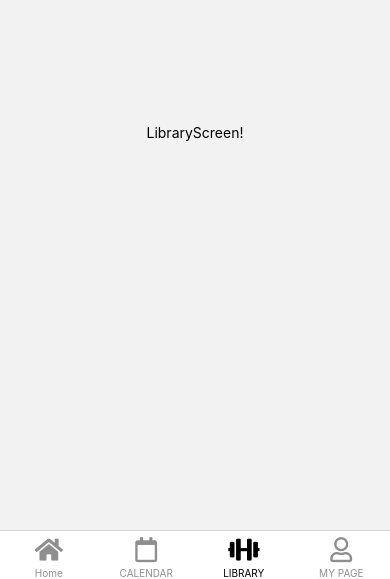
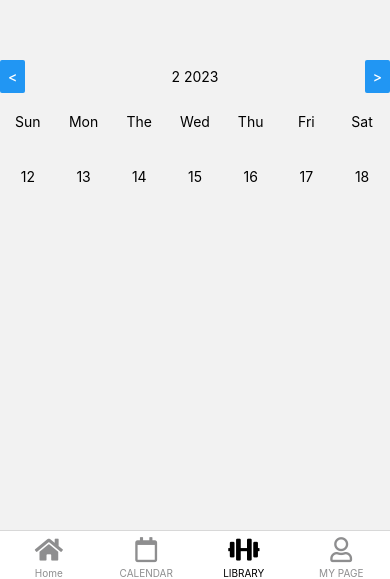
Before and after one commit to 0miiii/react-navtive-homework, a React Native app: screen /LIBRARY in a window 390 px wide. Shown: the part 265-844 px from the top of the page. Built offline with nearby package versions, Linux system fonts and the light colour scheme.

Commit message:
feat: weekly calendar

```diff
--- /dev/null
+++ b/components/WeeklyCalendar.tsx
@@ -0,0 +1,112 @@
+import { useState, useEffect } from "react";
+import {
+  StyleSheet,
+  Text,
+  View,
+  Button,
+  Dimensions,
+  TouchableOpacity,
+} from "react-native";
+import getWeek from "../utils/getWeek";
+
+const CalendarEl: React.FC<{ el: string; selected?: string }> = ({
+  el,
+  selected,
+}) => {
+  return (
+    <View
+      style={[
+        styles.calendarEl,
+        selected === el && selected !== "" && styles.selected,
+      ]}
+    >
+      <Text>{el}</Text>
+    </View>
+  );
+};
+
+const currentDate = {
+  year: new Date().getFullYear(),
+  month: new Date().getMonth(),
+};
+
+const screenWidth = Dimensions.get("window").width;
+
+function WeeklyCalendar() {
+  const dayElements = ["Sun", "Mon", "The", "Wed", "Thu", "Fri", "Sat"];
+  const [selectedDate, setSelectedDate] = useState(currentDate);
+  const [selected, setSelected] = useState("");
+
+  const [weekPage, setWeekPage] = useState(0);
+  const calendarArr = getWeek(weekPage);
+
+  const selectedHandler = (el: string) => {
+    setSelected(el);
+  };
+
+  const prevBtnDateHandler = () => {
+    setWeekPage((prevWeek) => prevWeek - 1);
+  };
+
+  const nextBtnDateHandler = () => {
+    setWeekPage((prevWeek) => prevWeek + 1);
+  };
+
+  useEffect(() => {
+    setSelected("");
+  }, [selectedDate]);
+
+  return (
+    <View style={styles.container}>
+      <View style={styles.flex}>
+        <Button title="<" onPress={prevBtnDateHandler} />
+        <Text>{`${selectedDate.month + 1} ${selectedDate.year}`}</Text>
+        <Button title=">" onPress={nextBtnDateHandler} />
+      </View>
+      <View style={styles.flex}>
+        {dayElements.map((dayEl) => (
+          <CalendarEl key={dayEl} el={dayEl} />
+        ))}
+      </View>
+      <View style={styles.calendarBody}>
+        {calendarArr.map((el, idx) => (
+          <TouchableOpacity key={idx} onPress={() => selectedHandler(el)}>
+            <CalendarEl el={el} selected={selected} />
+          </TouchableOpacity>
+        ))}
+      </View>
+    </View>
+  );
+}
+
+const styles = StyleSheet.create({
+  container: {
+    flex: 1,
+    justifyContent: "center",
+    alignItems: "center",
+  },
+  flex: {
+    width: "100%",
+    flexDirection: "row",
+    justifyContent: "space-between",
+    alignItems: "center",
+  },
+  calendarBody: {
+    flexDirection: "row",
+    flexWrap: "wrap",
+  },
+  calendarEl: {
+    width: screenWidth / 7,
+    height: screenWidth / 7,
+    padding: 10,
+    alignItems: "center",
+    justifyContent: "center",
+  },
+  selected: {
+    borderWidth: 1,
+    borderRadius: screenWidth / 7 / 2,
+    borderColor: "blue",
+  },
+});
+
+export default WeeklyCalendar;
--- a/pages/LibraryPage.tsx
+++ b/pages/LibraryPage.tsx
@@ -1,15 +1,7 @@
-import { StyleSheet, Text, View } from "react-native";
+import WeeklyCalendar from "../components/WeeklyCalendar";
 
 function LibraryScreen() {
-  return (
-    <View style={styles.container}>
-      <Text>LibraryScreen!</Text>
-    </View>
-  );
+  return <WeeklyCalendar />;
 }
 
-const styles = StyleSheet.create({
-  container: { flex: 1, justifyContent: "center", alignItems: "center" },
-});
-
 export default LibraryScreen;
```
